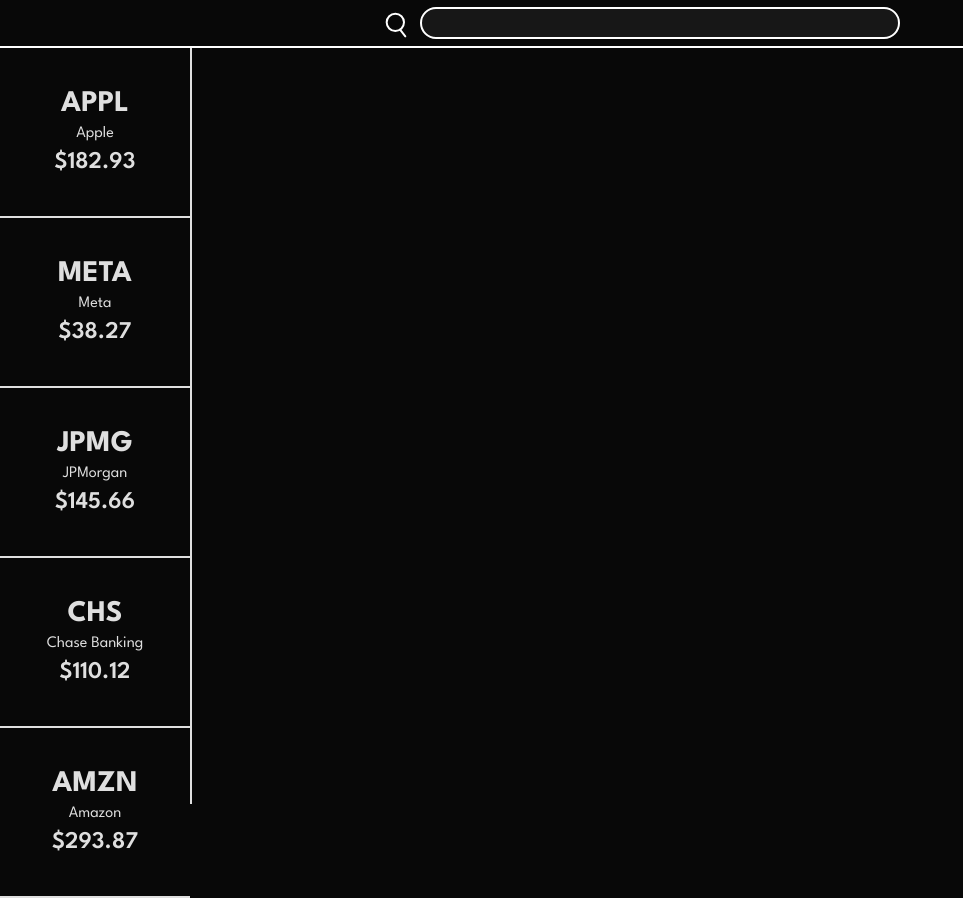
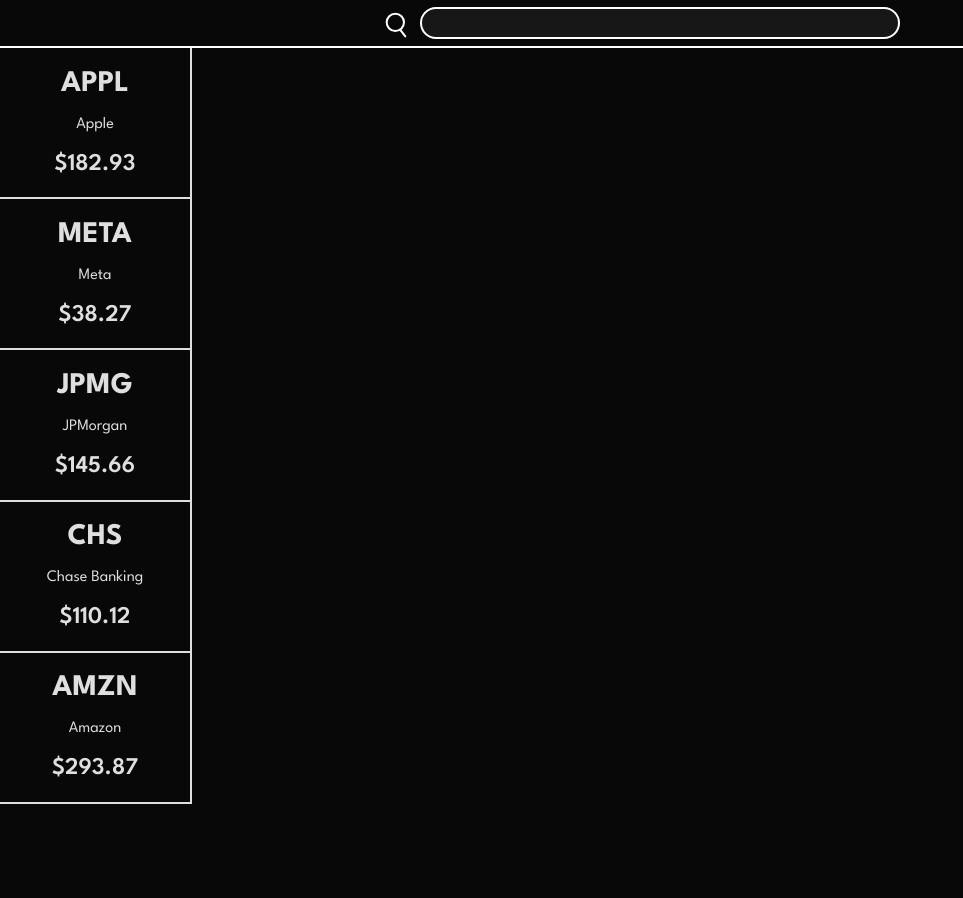
Before and after one commit to miniWorkz/stock-predictor-frontend, a React app: page / in a window 1280 px wide. Shown: the whole page, without its empty margins (0-963 px from the left). After the commit the page ends 804 px from the top, so only its background shows below. Built offline with nearby package versions, Linux system fonts and the light colour scheme; the HTML template or start-up script is replaced by a standard one.

Commit message:
Initialized chart

```diff
--- a/src/components/watchlist-section/watchlist-card/card.jsx
+++ b/src/components/watchlist-section/watchlist-card/card.jsx
@@ -2,7 +2,7 @@
 
 function Card({symbol, name, price}){
     return(
-            <div className={"flex-grow p-9.5 border-b-2 flex flex-col justify-center"}>
+            <div className={"flex-grow p-3 border-b-2 flex flex-col justify-around"}>
                 <h1 className={"text-center text-3xl font-bold"}>{symbol}</h1>
                 <h2 className={"text-center m-[0 0 1rem 0]"}>{name}</h2>
                 <h3 className={"text-center text-2xl font-semibold"}>${price}</h3>
--- a/src/index.css
+++ b/src/index.css
@@ -2,7 +2,7 @@
 
 @font-face {
     font-family: 'League Spartan Variable';
-    src: url('../public/fonts/LeagueSpartan-VF.woff2') format('woff2-variations');
+    src: url('/public/fonts/LeagueSpartan-VF.woff2') format('woff2-variations');
     font-weight: 200 900;
 }
 
```
Also changed, not shown: src/components/stock-section/chart.jsx (added).
